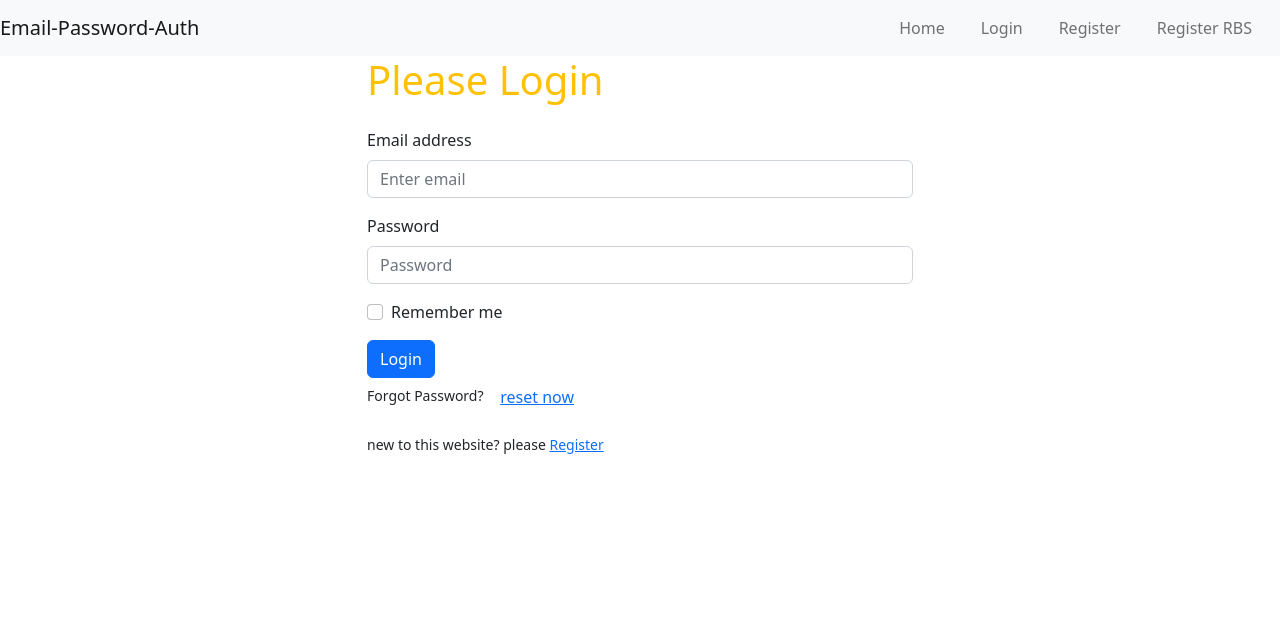
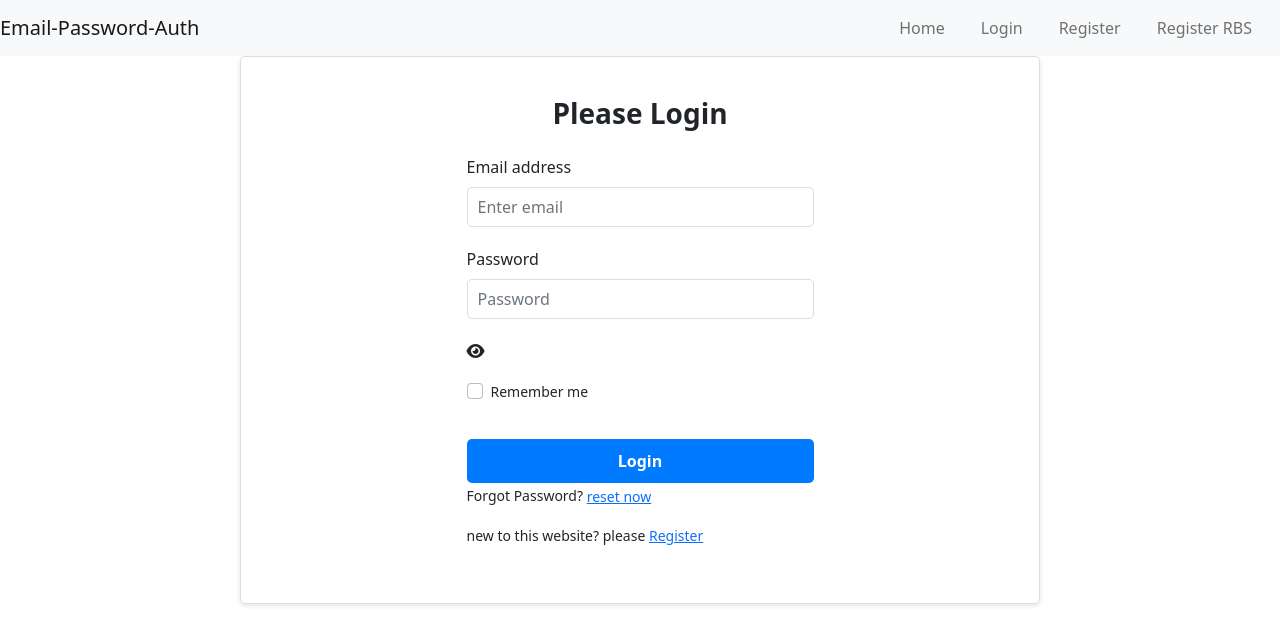
Before and after one commit to Sayeedifty1/email-password-auth, a React (Vite) app: page /login in a window 1280 px wide. Shown: the top 644 px of the page. Built offline with nearby package versions, Linux system fonts and the light colour scheme.

Commit message:
hide and show password button added

```diff
--- a/index.html
+++ b/index.html
@@ -4,7 +4,8 @@
     <meta charset="UTF-8" />
     <link rel="icon" type="image/svg+xml" href="/vite.svg" />
     <meta name="viewport" content="width=device-width, initial-scale=1.0" />
-    <title>Vite + React</title>
+    <title>Email-Password-Auth
+    </title>
   </head>
   <body>
     <div id="root"></div>
--- a/package.json
+++ b/package.json
@@ -9,6 +9,7 @@
     "preview": "vite preview"
   },
   "dependencies": {
+    "@fortawesome/fontawesome-free": "^6.4.0",
     "bootstrap": "^5.2.3",
     "firebase": "^9.19.1",
     "localforage": "^1.10.0",
--- /dev/null
+++ b/src/Components/Login/Login.css
@@ -0,0 +1,83 @@
+.container {
+    max-width: 800px;
+    margin: 0 auto;
+    padding: 40px;
+    border: 1px solid #ddd;
+    border-radius: 5px;
+    box-shadow: 0 2px 5px rgba(0, 0, 0, 0.1);
+}
+
+h1 {
+    font-size: 28px;
+    font-weight: bold;
+    margin-bottom: 20px;
+}
+
+.form-group label {
+    font-size: 14px;
+    font-weight: bold;
+    margin-bottom: 5px;
+}
+
+.form-control {
+    height: 40px;
+    padding: 10px;
+    border-radius: 5px;
+    border: 1px solid #ddd;
+    font-size: 16px;
+    margin-bottom: 20px;
+}
+
+.form-check-label {
+    font-size: 14px;
+    font-weight: normal;
+}
+
+.btn-primary {
+    background-color: #007bff;
+    border: none;
+    border-radius: 5px;
+    padding: 10px 20px;
+    font-size: 16px;
+    font-weight: bold;
+    color: #fff;
+    margin-top: 20px;
+}
+
+.btn-primary:hover {
+    background-color: #0069d9;
+    cursor: pointer;
+}
+
+.text-danger {
+    color: red;
+}
+
+.text-success {
+    color: green;
+}
+
+.btn-link {
+    background-color: transparent;
+    border: none;
+    padding: 0;
+    font-size: 14px;
+    text-decoration: underline;
+    cursor: pointer;
+}
+
+.btn-link:hover {
+    color: #007bff;
+}
+
+.password-wrapper {
+    position: relative;
+}
+
+.password-icon {
+    position: absolute;
+    top: 50%;
+    right: 10px;
+    transform: translateY(-50%);
+    cursor: pointer;
+}
--- a/src/Components/Login/Login.jsx
+++ b/src/Components/Login/Login.jsx
@@ -1,4 +1,5 @@
 import React, { useRef, useState } from 'react';
+
 import Button from 'react-bootstrap/Button';
 import Form from 'react-bootstrap/Form';
 import Container from 'react-bootstrap/Container';
@@ -7,12 +8,17 @@ import Col from 'react-bootstrap/Col';
 import { getAuth, sendPasswordResetEmail, signInWithEmailAndPassword } from 'firebase/auth';
 import app from '../../firebase/firebase.config';
 import { Link } from 'react-router-dom';
+import './Login.css'; // Import custom styles
 const auth = getAuth(app);
+import '@fortawesome/fontawesome-free/css/all.min.css';
+
 
 const Login = () => {
     const [error, setError] = useState('');
     const [success, setSuccess] = useState('');
+    const [showPassword, setShowPassword] = useState(false);
     const emailRef = useRef();
+
     const handleLogIn = (event) => {
         event.preventDefault()
         const form = event.target;
@@ -23,7 +29,7 @@ const Login = () => {
         setSuccess('');
         // Validation
         if (!/(?=.*[A-Z])/.test(password)) {
-            setError('please add at least one uppercase');
+            setError('Please add at least one uppercase letter');
             return;
         }
         else if (!/(?=.*?[0-9].*[0-9])/.test(password)) {
@@ -31,74 +37,81 @@ const Login = () => {
             return;
         }
         else if (password.length < 6) {
-            setError('please add at least 6 characters in your password ');
+            setError('Please add at least 6 characters to your password');
             return;
         }
         setSuccess('Login successful!');
 
         // sign in auth
-        signInWithEmailAndPassword(auth , email, password)
-        .then(result =>{
+        signInWithEmailAndPassword(auth, email, password)
+            .then(result => {
                 const loggedUser = result.user;
                 console.log(loggedUser)
-            setSuccess('user login successfully')
-            if(!loggedUser.emailVerified){
-                alert('verify your email first');
+                setSuccess('User login successful!')
+                if (!loggedUser.emailVerified) {
+                    alert('Please verify your email first');
                     return;
                 }
             })
 
-        .catch (error =>{
+            .catch(error => {
                 setError(error.message);
             })
     }
 
-    const handleResetPassword = event =>{
+    const handleResetPassword = event => {
         const email = emailRef.current.value;
-        if (!email){
-            alert('provide email to reset password')
+        if (!email) {
+            alert('Please provide an email to reset your password')
         }
-        sendPasswordResetEmail(auth , email)
-        .then(()=> {
-            alert('check your email')
+        sendPasswordResetEmail(auth, email)
+            .then(() => {
+                alert('Please check your email to reset your password')
             })
             .catch(error => {
                 console.log(error)
                 setError(error.message)
             })
     }
+    const toggleShowPassword = () => {
+        setShowPassword((prevState) => !prevState);
+    };
 
     return (
         <Container>
             <Row className="justify-content-center">
                 <Col md={6} sm={9} xs={12}>
-                    <h1 className='text-warning mb-4'>Please Login</h1>
-                    <Form onSubmit={handleLogIn}>
+                    <h1 className='text-center mb-4'>Please Login</h1>
+                    <Form onSubmit={handleLogIn} className="login-form">
                         <Form.Group className="mb-3" controlId="formBasicEmail">
                             <Form.Label>Email address</Form.Label>
                             <Form.Control type="email" name="email" ref={emailRef} placeholder="Enter email" required />
-
                         </Form.Group>
 
                         <Form.Group className="mb-3" controlId="formBasicPassword">
                             <Form.Label>Password</Form.Label>
-                            <Form.Control type="password" name="password" placeholder="Password" required />
+                            <div className="password-field">
+                                <Form.Control type={showPassword ? 'text' : 'password'} name="password" placeholder="Password" required />
+                                <i onClick={toggleShowPassword} className={`fas ${showPassword ? 'fa-eye-slash' : 'fa-eye'} password-toggle-icon`} />
+                            </div>
                         </Form.Group>
                         <Form.Group className="mb-3" controlId="formBasicCheckbox">
                             <Form.Check type="checkbox" label="Remember me" />
                         </Form.Group>
+
                         {error && <p className='text-danger'>{error}</p>}
                         {success && <p className='text-success'>{success}</p>}
-                        <Button variant="primary" type="Login">
+
+                        <Button variant="primary" type="submit" className="w-100">
                             Login
                         </Button>
                     </Form>
-                    <p><small>Forgot Password? <button on onClick={handleResetPassword} className='btn btn-link'>reset now</button></small></p>
+                    <p><small>Forgot Password? <button onClick={handleResetPassword} className='btn btn-link'>reset now</button></small></p>
                     <p><small>new to this website? please <Link to="/register">Register</Link></small></p>
                 </Col>
             </Row>
 
-        </Container>
+        </Container >
     );
 };
 
--- a/src/Components/Register/Register.jsx
+++ b/src/Components/Register/Register.jsx
@@ -1,6 +1,6 @@
 import React, { useState } from 'react';
 import app from '../../firebase/firebase.config'
-import {createUserWithEmailAndPassword, getAuth, sendEmailVerification} from 'firebase/auth';
+import {createUserWithEmailAndPassword, getAuth, sendEmailVerification, updateProfile} from 'firebase/auth';
 import { Link } from 'react-router-dom';
 
 
@@ -18,6 +18,7 @@ const Register = () => {
         setSuccess('');
         setError('');
         // collect form data
+        const name = event.target.name.value;
         const email =event.target.email.value;
         const password = event.target.password.value;
         console.log(email , password)
@@ -43,6 +44,7 @@ const Register = () => {
             event.target.reset()
             setSuccess ("User created Successfully");
             sendVerificationEmail(result.user);
+            updateUserData(result.user ,name)
         })
         .catch(error=>{
             console.log(error.message);
@@ -59,6 +61,19 @@ const Register = () => {
         })
     }
 
+    const updateUserData = (user, name) => {
+        updateProfile(user, {
+          displayName: name
+        })
+        .then(() => {
+          console.log('user name updated')
+        })
+        .catch(error => {
+          setError(error.message)
+        })
+      }
+
+
     const handleEmailChange = (event)=>{
         // console.log(event.target.value);
         // setEmail(event.target.value);
@@ -70,6 +85,7 @@ const Register = () => {
         <div className='mx-auto w-50'>
             <h4>Please Register</h4>
             <form onSubmit={handleSubmit}>
+                <input className='w-50 mb-4'  type="text" name="name" id="name;" placeholder='Your Name' required /> <br />
                 <input className='w-50 mb-4' onChange={handleEmailChange} type="email" name="email" id="email;" placeholder='Your email' required /> <br />
                 <input className='w-50 mb-4' onBlur={handlePasswordBlur} type="password" name="password" id="password;" placeholder='Your Password' required /> <br />
                 <p className='text-danger'>{error}</p>
```
Also changed, not shown: 1 other file (tests, documents, lock files or other folders). Lines whose indentation alone changed are shown as unchanged.
